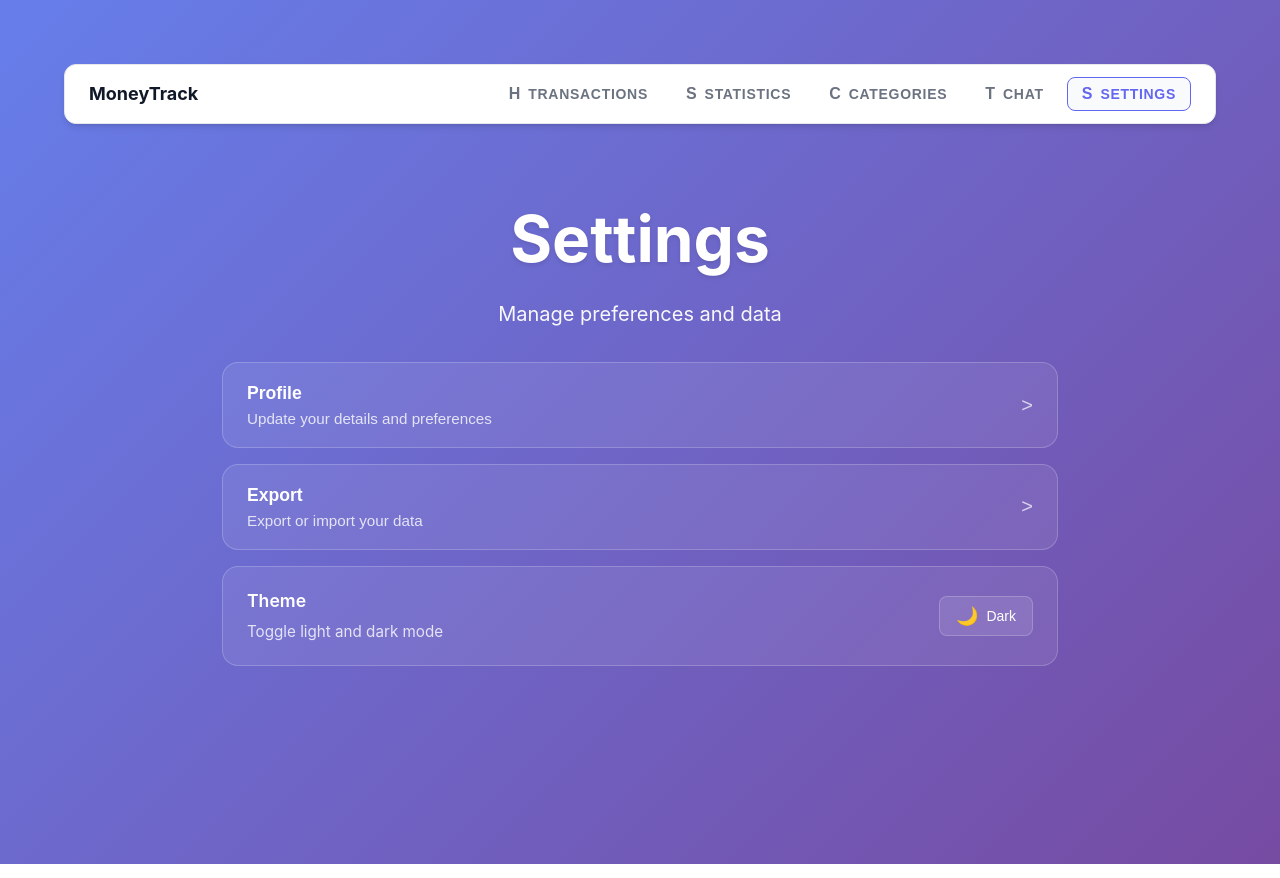
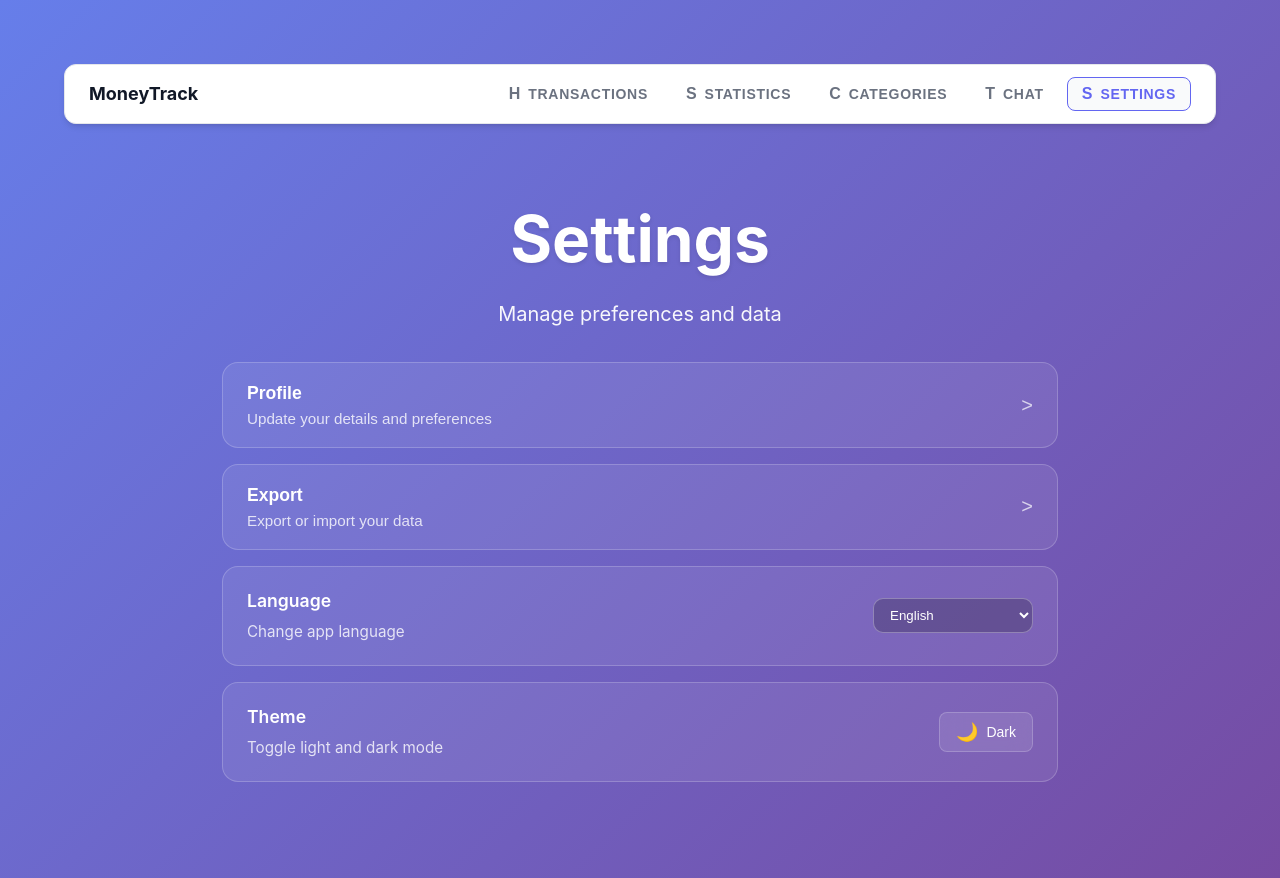
Before and after one commit to farrux13x/moneypath, a Vue app: page / in a window 1280 px wide. Both pictures are taken after a click on the button "S SETTINGS". Built offline with nearby package versions, Linux system fonts and the light colour scheme.

Commit message:
refactor: enhance profile and settings pages by removing unused language selection and adding language support in settings

```diff
--- a/src/pages/profile/ui/ProfilePage.vue
+++ b/src/pages/profile/ui/ProfilePage.vue
@@ -5,20 +5,6 @@
         <div class="profile-header-text">
           <h1 class="page-title">{{ t('profile.title') }}</h1>
           <p class="page-subtitle">{{ t('profile.subtitle') }}</p>
-        </div>
-        <div class="profile-language">
-          <label class="profile-language-label" for="profile-language">
-            {{ t('common.language') }}
-          </label>
-          <select
-            id="profile-language"
-            v-model="locale"
-            class="profile-language-select"
-          >
-            <option v-for="lang in locales" :key="lang" :value="lang">
-              {{ t(`common.languages.${lang}`) }}
-            </option>
-          </select>
         </div>
       </header>
 
@@ -31,33 +17,16 @@
           <EditProfileForm />
         </div>
       </div>
-
-      <div class="profile-actions">
-        <Button
-          variant="primary"
-          full-width
-          @click="goToExport"
-          class="settings-button"
-        >
-          <span class="button-icon">📤</span>
-          <span>{{ t('common.export') }}</span>
-        </Button>
-      </div>
     </div>
   </div>
 </template>
 
 <script setup lang="ts">
-import { Button } from '@/shared/ui/Button'
 import { ProfileCard } from '@/widgets/profile-card/ui'
 import { EditProfileForm } from '@/features/edit-profile/ui'
 import { useI18n } from '@/shared/i18n'
 
-const { t, locale, locales } = useI18n()
-
-const goToExport = () => {
-  window.location.hash = 'export'
-}
+const { t } = useI18n()
 </script>
 
 <style scoped src="./ProfilePage.css"></style>
--- a/src/pages/settings/ui/SettingsPage.css
+++ b/src/pages/settings/ui/SettingsPage.css
@@ -71,6 +71,10 @@
   cursor: default;
 }
 
+.settings-item--select {
+  cursor: default;
+}
+
 .settings-item-text {
   display: flex;
   flex-direction: column;
@@ -92,6 +96,15 @@
   opacity: 0.7;
 }
 
+.settings-select {
+  min-width: 160px;
+  padding: 0.5rem 0.75rem;
+  border-radius: 10px;
+  border: 1px solid rgba(255, 255, 255, 0.3);
+  background: rgba(0, 0, 0, 0.2);
+  color: white;
+}
+
 @media (min-width: 768px) {
   .page-title {
     font-size: 4rem;
--- a/src/pages/settings/ui/SettingsPage.vue
+++ b/src/pages/settings/ui/SettingsPage.vue
@@ -27,6 +27,20 @@
           <span class="settings-item-icon">></span>
         </button>
 
+        <div class="settings-item settings-item--select">
+          <div class="settings-item-text">
+            <span class="settings-item-title">{{ t('common.language') }}</span>
+            <span class="settings-item-subtitle">{{
+              t('settings.languageSubtitle')
+            }}</span>
+          </div>
+          <select v-model="locale" class="settings-select">
+            <option v-for="lang in locales" :key="lang" :value="lang">
+              {{ t(`common.languages.${lang}`) }}
+            </option>
+          </select>
+        </div>
+
         <div class="settings-item settings-item--toggle">
           <div class="settings-item-text">
             <span class="settings-item-title">{{ t('settings.theme') }}</span>
@@ -45,7 +59,7 @@
 import { ThemeToggle } from '@/shared/ui/ThemeToggle'
 import { useI18n } from '@/shared/i18n'
 
-const { t } = useI18n()
+const { t, locale, locales } = useI18n()
 
 const goToProfile = () => {
   window.location.hash = 'profile'
--- a/src/shared/i18n/en.json
+++ b/src/shared/i18n/en.json
@@ -41,7 +41,8 @@
     "export": "Export",
     "exportSubtitle": "Export or import your data",
     "theme": "Theme",
-    "themeSubtitle": "Toggle light and dark mode"
+    "themeSubtitle": "Toggle light and dark mode",
+    "languageSubtitle": "Change app language"
   },
   "export": {
     "title": "Export",
--- a/src/shared/i18n/ru.json
+++ b/src/shared/i18n/ru.json
@@ -41,7 +41,8 @@
     "export": "Export",
     "exportSubtitle": "Export or import your data",
     "theme": "Theme",
-    "themeSubtitle": "Toggle light and dark mode"
+    "themeSubtitle": "Toggle light and dark mode",
+    "languageSubtitle": "Change app language"
   },
   "export": {
     "title": "Export",
--- a/src/shared/i18n/uz.json
+++ b/src/shared/i18n/uz.json
@@ -41,7 +41,8 @@
     "export": "Export",
     "exportSubtitle": "Export or import your data",
     "theme": "Theme",
-    "themeSubtitle": "Toggle light and dark mode"
+    "themeSubtitle": "Toggle light and dark mode",
+    "languageSubtitle": "Change app language"
   },
   "export": {
     "title": "Export",
```
